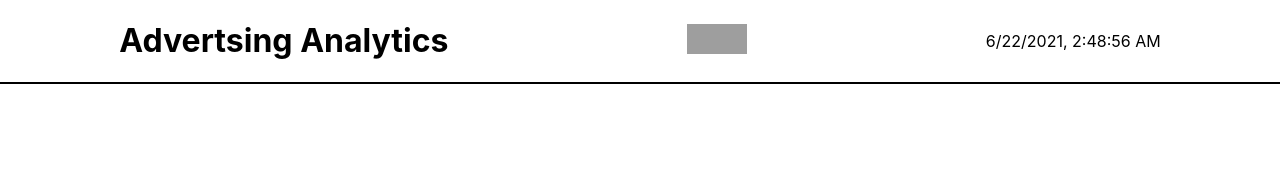
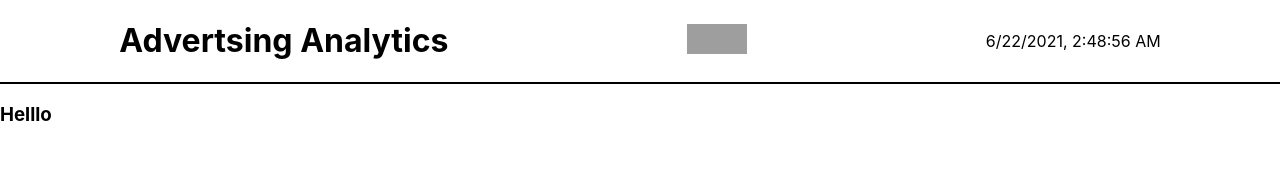
Before and after one commit to camaragon/adcellerant-skills-fe, a React (Create React App) app: page /charts in a window 1280 px wide. Shown: the top 193 px of the page. Built offline with nearby package versions, Linux system fonts and the light colour scheme; no server answers; grey boxes are pictures that could not be loaded.

Commit message:
Route to Charts component

```diff
--- a/src/Components/App.js
+++ b/src/Components/App.js
@@ -2,6 +2,7 @@
 import '../styles/App.css';
 import Form from './Form';
 import Analytics from './Analytics';
+import Charts from './Charts';
 import getData from '../fetchRequests';
 import filterData from '../calculations';
 import { Route, Link } from 'react-router-dom';
@@ -54,7 +55,7 @@
           </>
         )
       }}/>
-      <Route exact path='/charts' render={() => <></>}/>
+      <Route exact path='/charts' render={() => <Charts/>}/>
     </>
   );
 }
```
